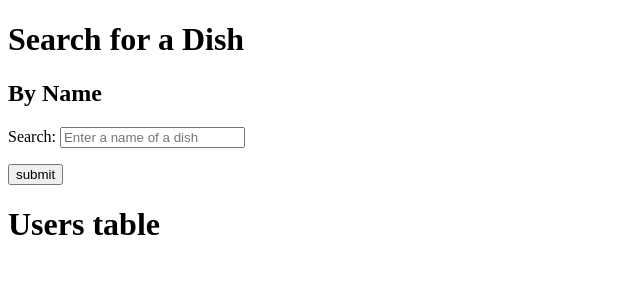
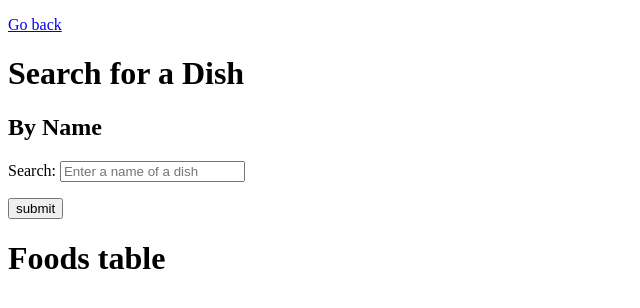
Before and after one commit to Omer-Mus/-w4111-proj1, a Flask app: page /search.html in a window 1280 px wide. Shown: the top 308 px of the page, without its empty margins (0-640 px from the left). Run offline with Flask 2, Linux system fonts and the light colour scheme; parts of the project's set-up code (start-up, migrations or seed data) failed here and were passed over.

Commit message:
added search.html

```diff
--- a/webserver/templates/search.html
+++ b/webserver/templates/search.html
@@ -1,8 +1,8 @@
 <!DOCTYPE html>
 <html lang="en">
-     <head>
-        <link href="style.css" rel="stylesheet">
-     </head>
+
+<p><a href="index.html">Go back</a></p>
+
   <body>
 
     <div class="Container">
@@ -17,9 +17,7 @@
         </form>
     </div>
 
-  <h1>Users table</h1>
-
-  <div>{{data}}</div>
+  <h1>Foods table</h1>
 
   <div>
     {% for n in data %}
```
